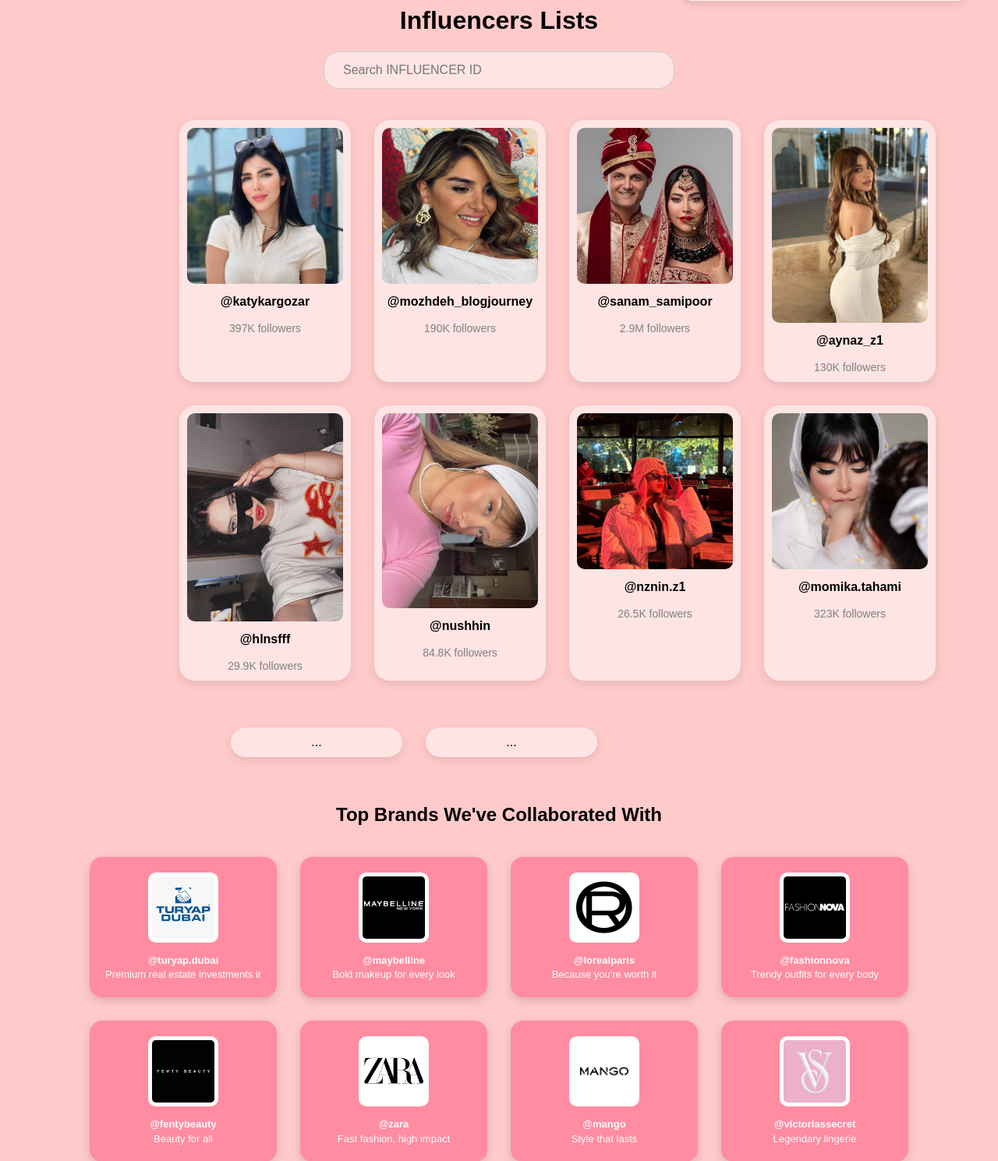
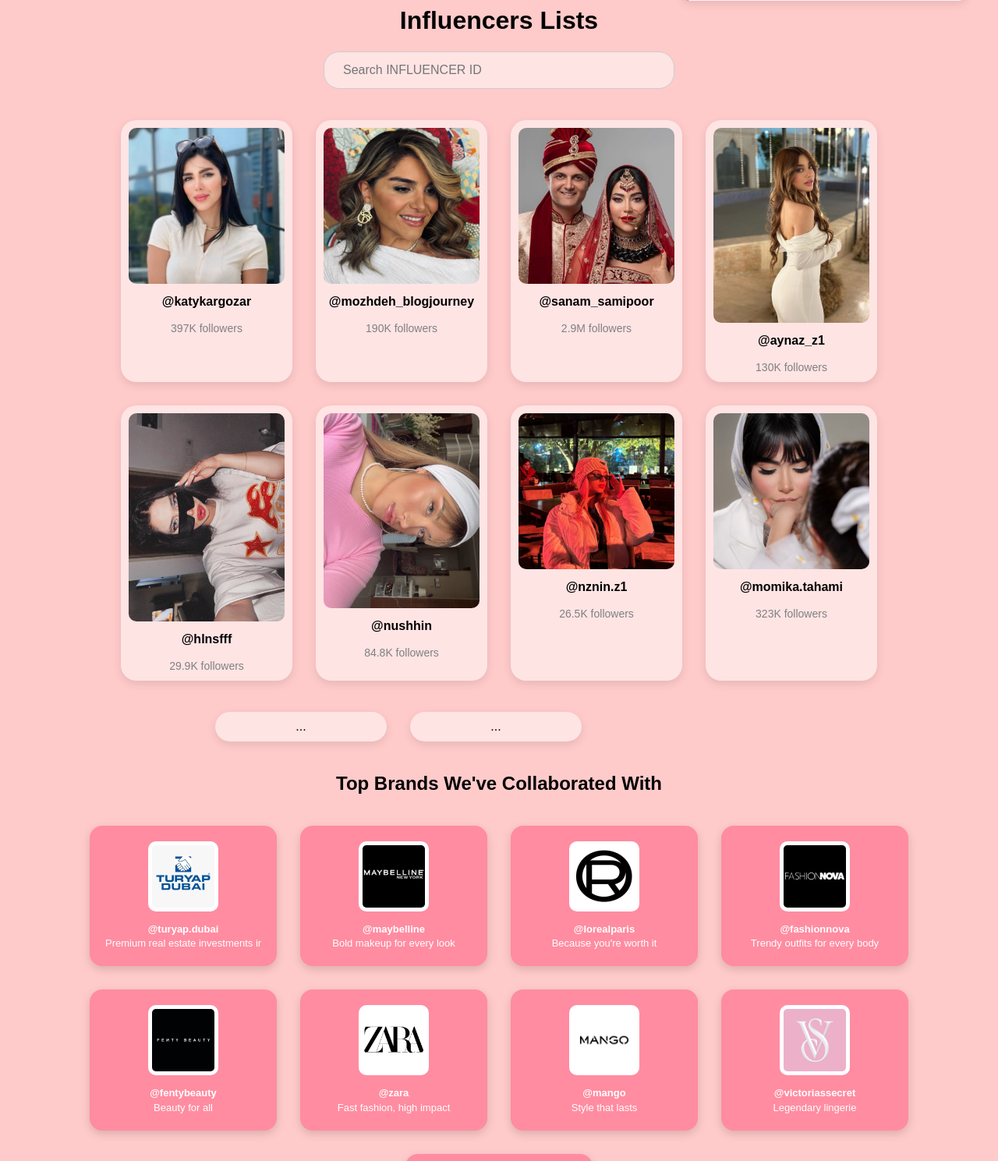
Before and after one commit to melikayar/socialmira, a Flask app: page / in a window 1280 px wide. Shown: the part 217-1706 px from the top of the page at 78% size. Run offline with Flask 3, Linux system fonts and the light colour scheme.

Commit message:
Fix: center influencer list

```diff
--- a/app/static/css/home.css
+++ b/app/static/css/home.css
@@ -94,15 +94,14 @@
   }
 
   /* Influencer Kartları */
-  .card-container,
-.influencer-list {
-  margin-left: 220px; /* Menüyü çarpmaması için boşluk */
+ .card-container {
   display: flex;
   justify-content: center;
+  flex-wrap: wrap;
   gap: 30px;
-  flex-wrap: wrap;
+  margin: 0 auto;
+  max-width: 1200px;
   padding: 20px;
-  margin-left: 150px; /* Bu satır iki kere var, birini sil */
 }
 
 
```
